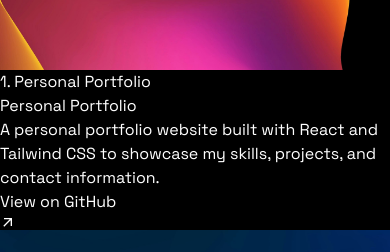
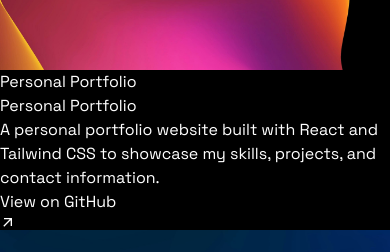
Before and after one commit to LokeshSai29/Portfolio, a React (Vite) app: page / in a window 390 px wide. Shown: the part 1113-1365 px from the top of the page. Built offline with nearby package versions, Linux system fonts and the light colour scheme.

Commit message:
Updated Projects.jsx

```diff
--- a/src/components/Projects.jsx
+++ b/src/components/Projects.jsx
@@ -7,75 +7,76 @@
   const [isMobile, setIsMobile] = useState(false);
 
   useEffect(() => {
-    const checkViewport = () => {
-      setIsMobile(window.innerWidth <= 768); // Adjust breakpoint as needed
+    const handleResize = () => {
+      setIsMobile(window.innerWidth <= 768); // Mobile breakpoint
     };
 
-    // Check on mount and add event listener for resize
-    checkViewport();
-    window.addEventListener("resize", checkViewport);
+    // Initial check and adding event listener
+    handleResize();
+    window.addEventListener("resize", handleResize);
 
-    return () => window.removeEventListener("resize", checkViewport);
+    return () => window.removeEventListener("resize", handleResize);
   }, []);
 
   return (
-    <section className="pt-20 pl-4 pr-4" id="projects">
-      {/* Projects heading */}
+    <section className="pt-20 px-4" id="projects">
+      {/* Heading */}
       <motion.h2
         initial={{ opacity: 0, y: -20 }}
         whileInView={{ opacity: 1, y: 0 }}
+        viewport={{ once: true }}
         transition={{ duration: 0.8 }}
         className="mb-8 text-center text-3xl lg:text-4xl font-mono"
       >
         Projects
       </motion.h2>
 
-      {/* Projects grids */}
-      <div className="grid grid-cols-1 gap-4 md:grid-cols-2 lg:grid-cols-3">
+      {/* Grid container */}
+      <div className="grid grid-cols-1 gap-6 md:grid-cols-2 lg:grid-cols-3">
         {PROJECTS.map((project) => (
           <motion.div
+            key={project.id}
             initial={{ opacity: 0, scale: 0.9 }}
             whileInView={{ opacity: 1, scale: 1 }}
+            viewport={{ once: true }}
             transition={{ duration: 0.6 }}
             whileHover={!isMobile ? { scale: 1.05 } : {}}
-            key={project.id}
-            className="group relative overflow-hidden rounded-3xl"
+            className="group relative overflow-hidden rounded-3xl shadow-lg"
           >
+            {/* Project image */}
             <motion.img
               src={project.image}
               alt={project.name}
               className="h-full w-full object-cover transition-transform duration-500 group-hover:scale-125"
             />
 
-            <div className="absolute inset-0 flex flex-col items-center justify-center text-white">
-              <h3 className="mb-2 text-4xl">
-                {project.id}. {project.name}
-              </h3>
+            {/* Overlay with project name */}
+            <div className="absolute inset-0 flex flex-col items-center justify-center text-white bg-black bg-opacity-50">
+              <h3 className="text-2xl font-bold">{project.name}</h3>
             </div>
 
+            {/* Hidden content on hover */}
             <motion.div
               initial={{ opacity: 0 }}
               whileHover={!isMobile ? { opacity: 1 } : {}}
               animate={isMobile ? { opacity: 1 } : {}}
               transition={{ duration: 0.5 }}
-              className={`absolute inset-0 flex flex-col items-center justify-center text-white ${
+              className={`absolute inset-0 flex flex-col items-center justify-center text-white px-6 py-4 backdrop-blur-md ${
                 isMobile ? "opacity-100" : "opacity-0"
-              } backdrop-blur-lg transition-opacity duration-500 group-hover:opacity-100 hover:cursor-pointer`}
+              } transition-opacity duration-500 group-hover:opacity-100 cursor-pointer`}
             >
-              <h3 className="mb-2 text-xl">{project.name}</h3>
-              <p className="mb-12 p-4">{project.description}</p>
+              <h3 className="mb-4 text-xl font-semibold">{project.name}</h3>
+              <p className="mb-6 text-center">{project.description}</p>
 
-              {/* Button for GitHub */}
+              {/* GitHub button */}
               <a
                 href={project.githubLink}
                 target="_blank"
                 rel="noopener noreferrer"
-                className="rounded-2xl bg-white px-4 py-2 text-black hover:bg-gray-300"
+                className="flex items-center rounded-2xl bg-white px-4 py-2 text-black hover:bg-gray-300 transition-colors"
               >
-                <div className="flex items-center">
-                  <span>View on GitHub</span>
-                  <MdArrowOutward />
-                </div>
+                <span className="mr-2">View on GitHub</span>
+                <MdArrowOutward />
               </a>
             </motion.div>
           </motion.div>
```
